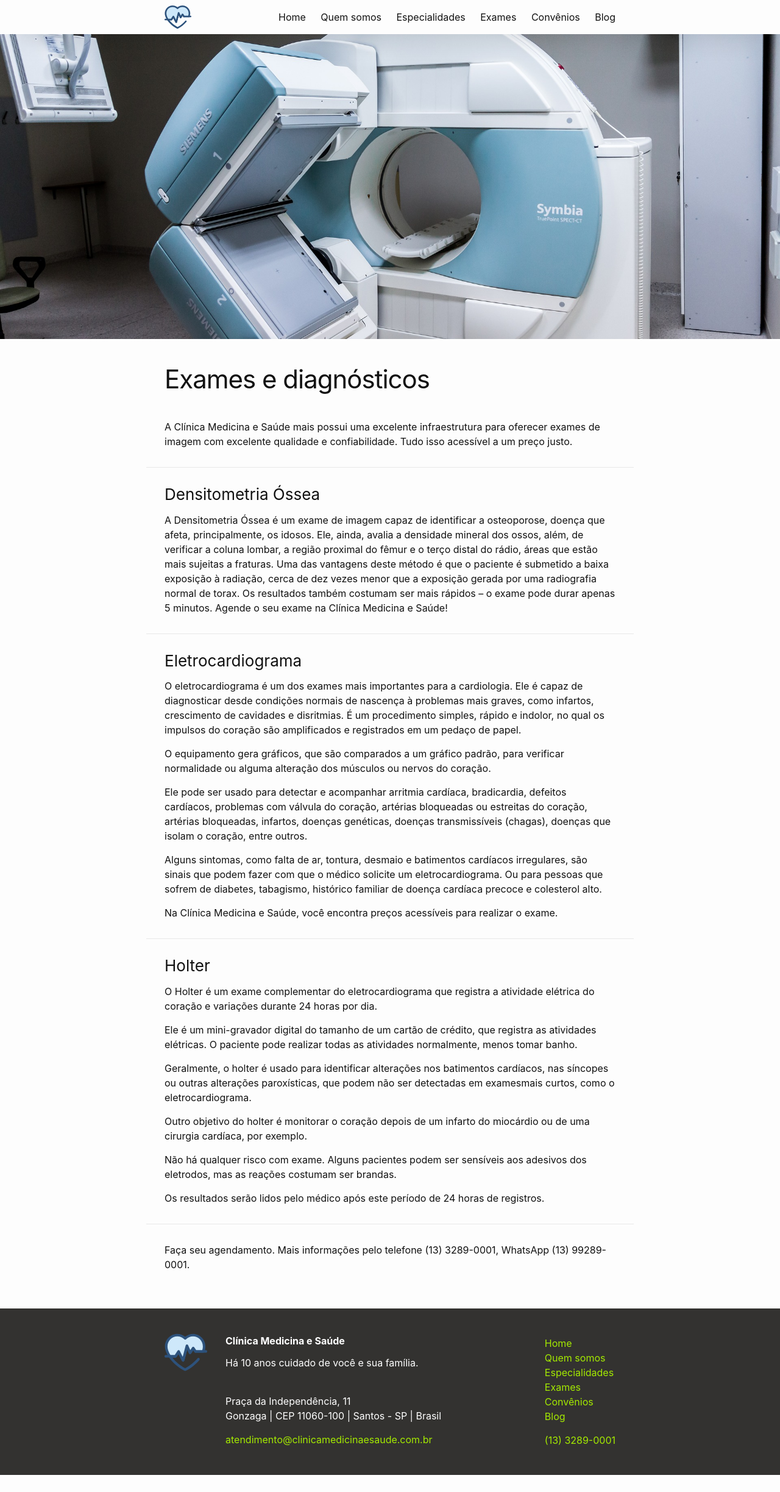
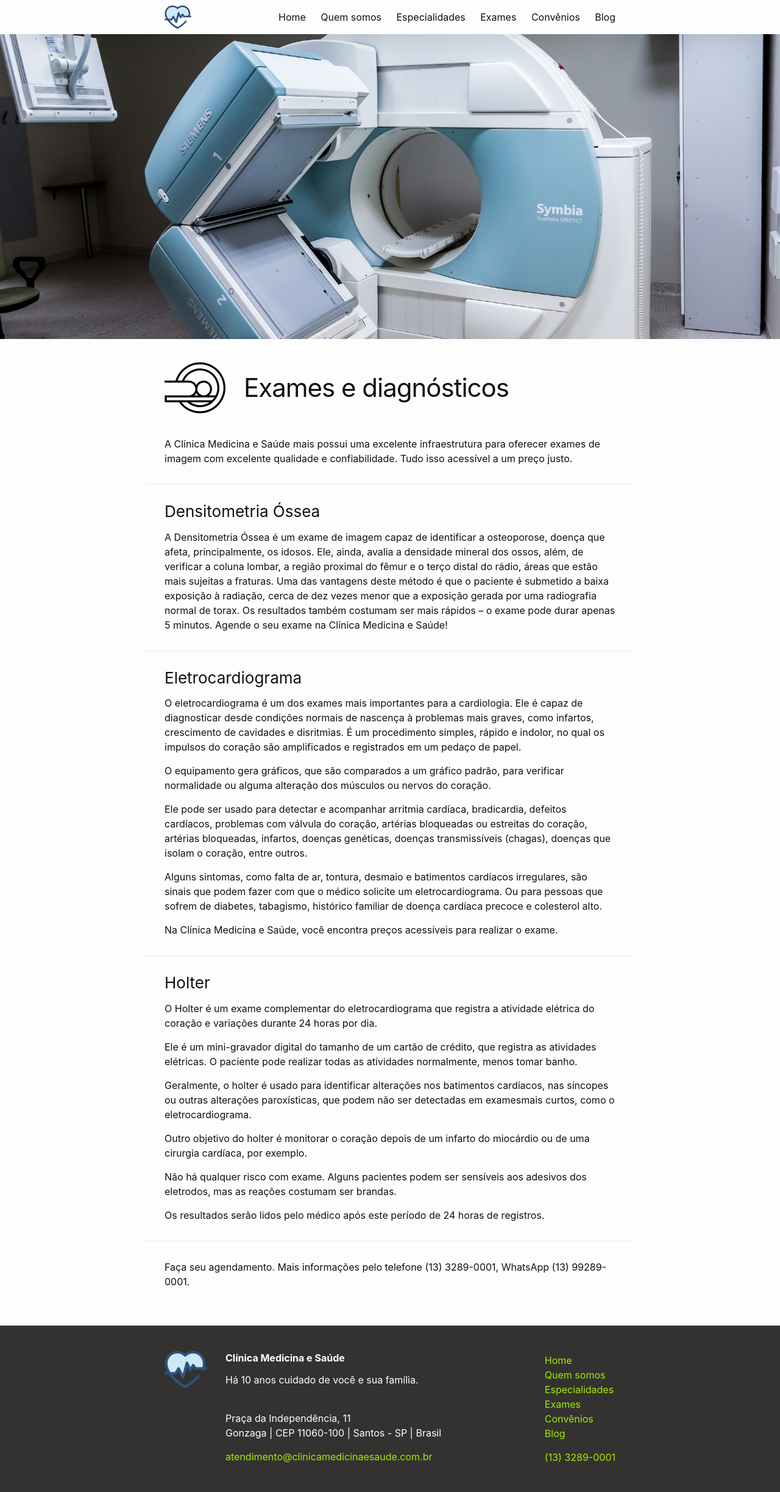
Before and after one commit to CopaTecnologia/medicinaesaude, a Jekyll site: the page built from exames-e-diagnosticos.markdown, in a window 1280 px wide. Shown: the whole page at 61% size. Built offline with Jekyll 4.4.1, drawn with Linux system fonts in a browser that asks for light colours; before the commit the page ends 2419 px from its top, so only the background shows below that.

Commit message:
Updated Exames E Diagnosticos

```diff
--- a/exames-e-diagnosticos.markdown
+++ b/exames-e-diagnosticos.markdown
@@ -2,6 +2,7 @@
 title: Exames e diagnósticos
 date: 2018-03-24 16:10:00 -03:00
 position: 2
+icon_image: "/uploads/scanner.svg"
 cover_image: "/uploads/mri-2813899_1920.jpg"
 nav-title: Exames
 ---
```
